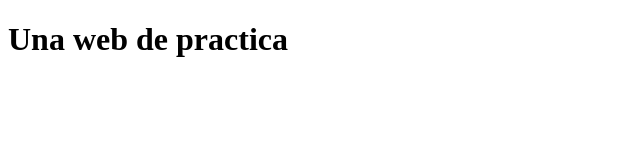
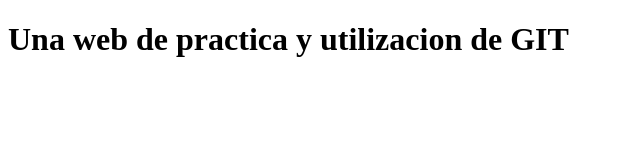
Before and after one commit to input-web/testeo, a plain HTML site: page index.html in a window 1280 px wide. Shown: the whole page, without its empty margins (0-640 px from the left). Drawn offline with Linux system fonts and the light colour scheme.

Commit message:
Modificando titulo principal

```diff
--- a/index.html
+++ b/index.html
@@ -7,7 +7,7 @@
     <title>web nueva</title>
 </head>
 <body>
-    <h1>Una web de practica</h1>
+    <h1>Una web de practica y utilizacion de GIT</h1>
 
 </body>
 </html>
```
